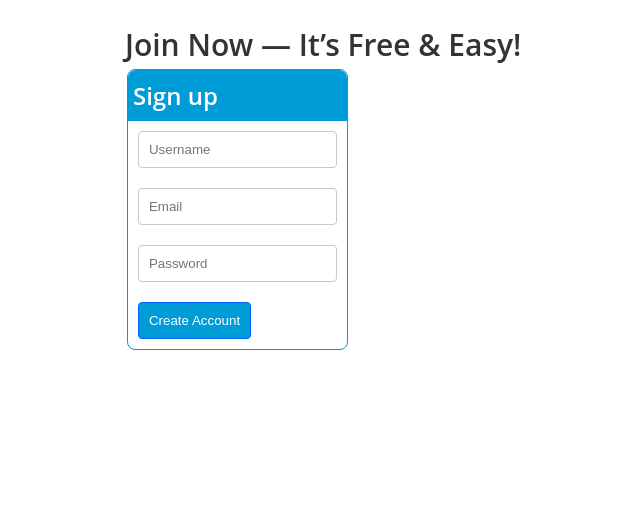
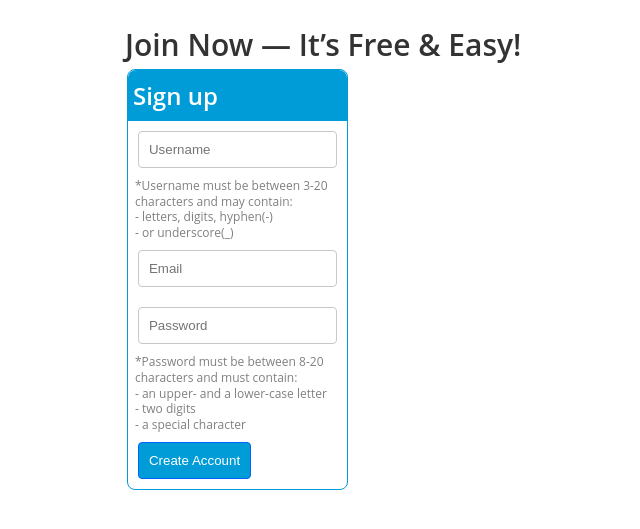
Before and after one commit to dsebok/word-saver, a Flask app: page /registrate in a window 1280 px wide. Shown: the part 76-605 px from the top of the page, without its empty margins (93-733 px from the left). Run offline with Flask 2, Linux system fonts and the light colour scheme.

Commit message:
Create input-filters for registration

```diff
--- a/app.py
+++ b/app.py
@@ -16,8 +16,8 @@ _LOG_OUT_URL = "/logout"
 _INDEX_HTML = "index.html"
 _REGISTRATION_HTML = "registration.html"
 _SAVING_HTML = "saving.html"
-_WORD_COUNTING_HTML = 'word-counting.html'
-_WORD_TABLE_HTML = 'word-table.html'
+_WORD_COUNTING_HTML = "word-counting.html"
+_WORD_TABLE_HTML = "word-table.html"
 
 app = Flask(__name__)
 app.secret_key = "qfV0ekN^e&r8!7PR"
@@ -28,19 +28,27 @@ def index():
     return render_template(_INDEX_HTML)
 
 
-@app.route(_REGISTRATION_PAGE_URL)
-def registration_page():
-    return render_template(_REGISTRATION_HTML)
+@app.route(_REGISTRATION_PAGE_URL, defaults={"user_name": "", "email": ""})
+@app.route(_REGISTRATION_PAGE_URL + "/<user_name>/<email>")
+def registration_page(user_name, email):
+    return render_template(_REGISTRATION_HTML, user_name=user_name, email=email)
 
 
 @app.route(_REGISTRATE_URL, methods=["POST"])
 def registrate():
     user_name = request.form["user_name"]
+    password = request.form["password"]
     email = request.form["email"]
-    password = request.form["password"]
-    account_service.registrate(user_name, email, password)
-    flash("Your registration was successful!", "success")
-    return redirect(_INDEX_PAGE_URL)
+    user_name_is_ok = _check_reg_user_name(user_name)
+    password_is_ok = _check_reg_password(password)
+    email_is_ok = _check_reg_email(email)
+    email_is_new = _check_email_in_db(email)
+    if user_name_is_ok and password_is_ok and email_is_ok and email_is_new:
+        account_service.registrate(user_name, email, password)
+        flash("Your registration was successful!", "success")
+        return redirect(_INDEX_PAGE_URL)
+    else:
+        return redirect(_REGISTRATION_PAGE_URL + "/" + str(user_name) + "/" + str(email))
 
 
 @app.route(_WORD_SAVING_PAGE_URL)
@@ -66,23 +74,24 @@ def save_words():
     return redirect(_INDEX_PAGE_URL)
 
 
+@app.route(_WORD_COUNTING_PAGE_URL, defaults={"word": "", "quantity": ""})
 @app.route(_WORD_COUNTING_PAGE_URL + "/<word>/<quantity>")
 def word_counting_page(word, quantity):
-    if 'logged_in' in session:
+    if "logged_in" in session:
         return render_template(
-            _WORD_COUNTING_HTML, user_name=session['user_name'], prev_word=word, word_count=quantity, text=session["text"])
+            _WORD_COUNTING_HTML, user_name=session["user_name"], prev_word=word, word_count=quantity, text=session["text"])
     return redirect(_INDEX_PAGE_URL)
 
 
 @app.route(_WORD_COUNTING_URL, methods=["POST"])
 def count_word():
-    if 'logged_in' in session:
-        word = request.form['word']
+    if "logged_in" in session:
+        word = request.form["word"]
         error = _check_for_empty(word)
         if error is None:
             error = _check_for_invalid_input(word)
         if error is None:
-            session['text'] = ""
+            session["text"] = ""
             quantity = word_service.get_word_count(word)
             return redirect(
                 _WORD_COUNTING_PAGE_URL + "/" + str(word) + "/" + str(quantity))
@@ -92,20 +101,20 @@ def count_word():
 
 @app.route(_WORD_TABLE_PAGE_URL)
 def word_table_page():
-    if 'logged_in' in session:
+    if "logged_in" in session:
         word_table = word_service.get_word_table()
         return render_template(
-            _WORD_TABLE_HTML, user_name=session['user_name'], word_table=word_table)
+            _WORD_TABLE_HTML, user_name=session["user_name"], word_table=word_table)
     return redirect(_INDEX_PAGE_URL)
 
 
 @app.route(_AUTHENTICATE_URL, methods=["POST"])
 def authenticate():
-    email = request.form['email']
-    password = request.form['password']
+    email = request.form["email"]
+    password = request.form["password"]
     account = account_service.find_matching_credentials(email, password)
     if account:
-        _create_session(account)
+        _fill_session_data(account)
         flash("You were successfully logged in", "success")
         return redirect(_WORD_SAVING_PAGE_URL)
     else:
@@ -119,7 +128,7 @@ def logout():
     return redirect(_INDEX_PAGE_URL)
 
 
-def _create_session(account):
+def _fill_session_data(account):
     session["logged_in"] = True
     session["id"] = account[0]
     session["user_name"] = account[1]
@@ -128,16 +137,48 @@ def _create_session(account):
 
 def _check_for_empty(word):
     if word == "":
-        session['text'] = ""
+        session["text"] = ""
         flash("Error: the input is empty!", "error")
-        return redirect(_WORD_COUNTING_PAGE_URL + "/-/-")
+        return redirect(_WORD_COUNTING_PAGE_URL)
 
 
 def _check_for_invalid_input(word):
     if word_service.word_has_invalid_characters(word):
-        session['text'] = word
+        session["text"] = word
         flash("Error: text had invalid characters!", "error")
-        return redirect(_WORD_COUNTING_PAGE_URL + "/-/-")
+        return redirect(_WORD_COUNTING_PAGE_URL)
+
+
+def _check_reg_user_name(user_name):
+    accepted = word_service.check_user_name(user_name)
+    if not accepted:
+        flash("Error: the username is invalid. Check the conditions!", "error")
+        return False
+    return True
+
+
+def _check_reg_password(password):
+    accepted = word_service.check_password(password)
+    if not accepted:
+        flash("Error: the password is invalid. Check the conditions!", "error")
+        return False
+    return True
+
+
+def _check_reg_email(email):
+    accepted = word_service.check_email(email)
+    if not accepted:
+        flash("Error: the email is invalid. Use a valid e-mail address!", "error")
+        return False
+    return True
+
+
+def _check_email_in_db(email):
+    accepted = word_service.check_email_in_db(email)
+    if not accepted:
+        flash("Error: this e-mail address is already in use. Choose an other!", "error")
+        return False
+    return True
 
 
 if __name__ == "__main__":
--- a/templates/base-loggedin.html
+++ b/templates/base-loggedin.html
@@ -12,7 +12,7 @@
                 <a href="{{ url_for('saving_page') }}">Save</a>
             </li>
             <li>
-                <a href="{{ url_for('word_counting_page', word='-', quantity='-') }}">Find&Count</a>
+                <a href="{{ url_for('word_counting_page') }}">Find&Count</a>
             </li>
             <li>
                 <a href="{{ url_for('word_table_page') }}">Show me what you got!</a>
--- a/templates/base.html
+++ b/templates/base.html
@@ -18,7 +18,9 @@
         {% with messages = get_flashed_messages(with_categories=true) %}
             {% if messages %}
                 {% for category, message in messages %}
-                    <div class = "banner {{ category }}">{{ message }}</div>
+                    {% if category == "error" or category == "success" %}
+                        <div class = "banner {{ category }}">{{ message }}</div>
+                    {% endif %}
                 {% endfor %}
             {% endif %}
         {% endwith %}
--- a/templates/registration.html
+++ b/templates/registration.html
@@ -10,9 +10,16 @@
         <h2>Join Now — It’s Free & Easy!</h2>
         <fieldset>
             <div class="card-header">Sign up</div>
-            <input type="text" name="user_name" id="user_name" placeholder="Username">
-            <input type="email" name="email" id="email" placeholder="Email">
-            <input type="password" name="password" id="password" placeholder="Password">
+            <input type="text" name="user_name" id="user_name" placeholder="Username" required value="{{ user_name }}">
+            <p class="remark">*Username must be between 3-20 characters and may contain:</p>
+            <p class="remark"> - letters, digits, hyphen(-)</p>
+            <p class="remark"> - or underscore(_)</p>
+            <input type="email" name="email" id="email" placeholder="Email" required value="{{ email }}">
+            <input type="password" name="password" id="password" placeholder="Password" required>
+            <p class="remark">*Password must be between 8-20 characters and must contain:</p>
+            <p class="remark"> - an upper- and a lower-case letter</p>
+            <p class="remark"> - two digits</p>
+            <p class="remark"> - a special character</p>
             <button type="submit">Create Account</button>
         </fieldset>
     </form>
```
Also changed, not shown: service/word_service.py (+16 -0 lines).
